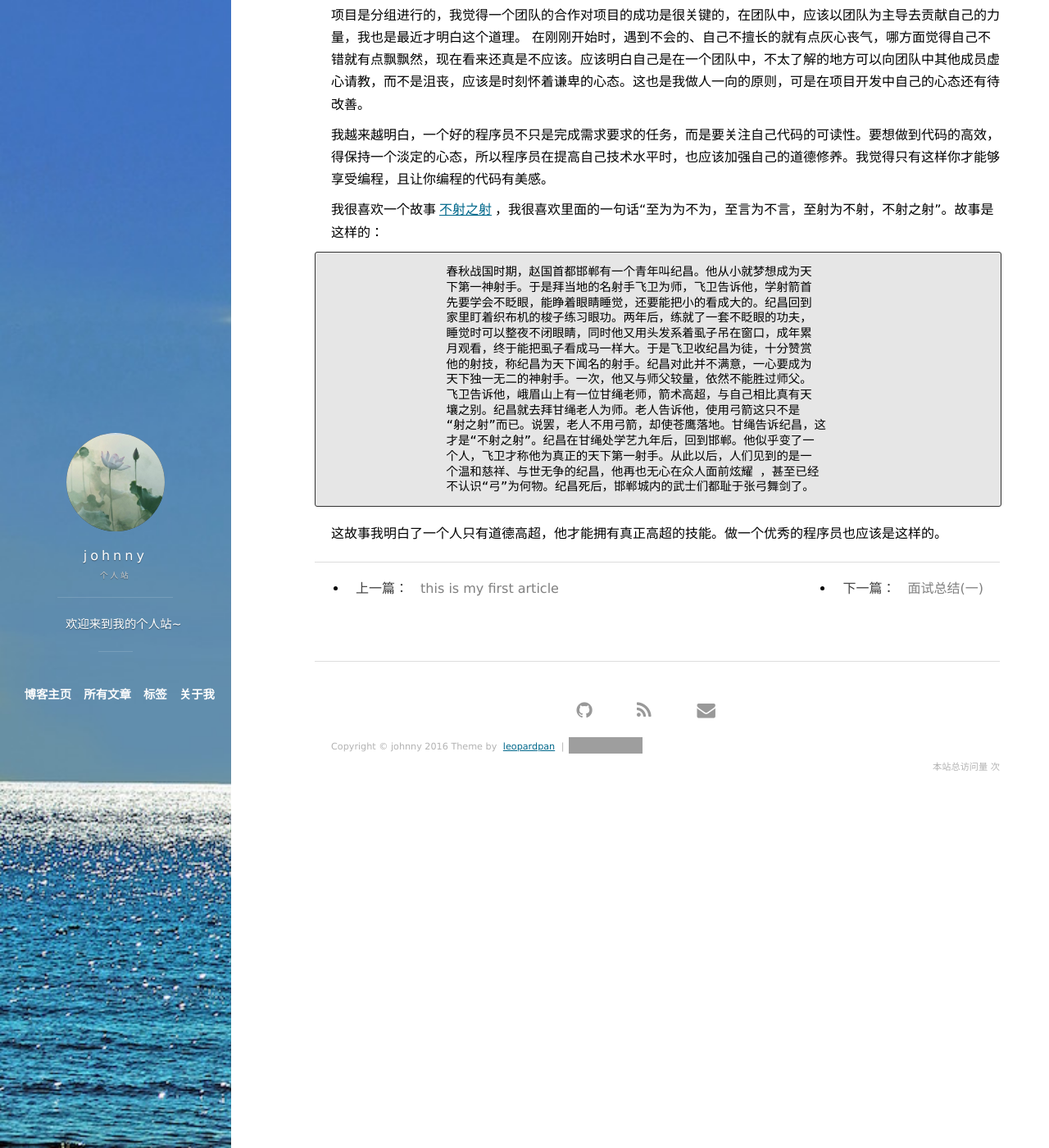
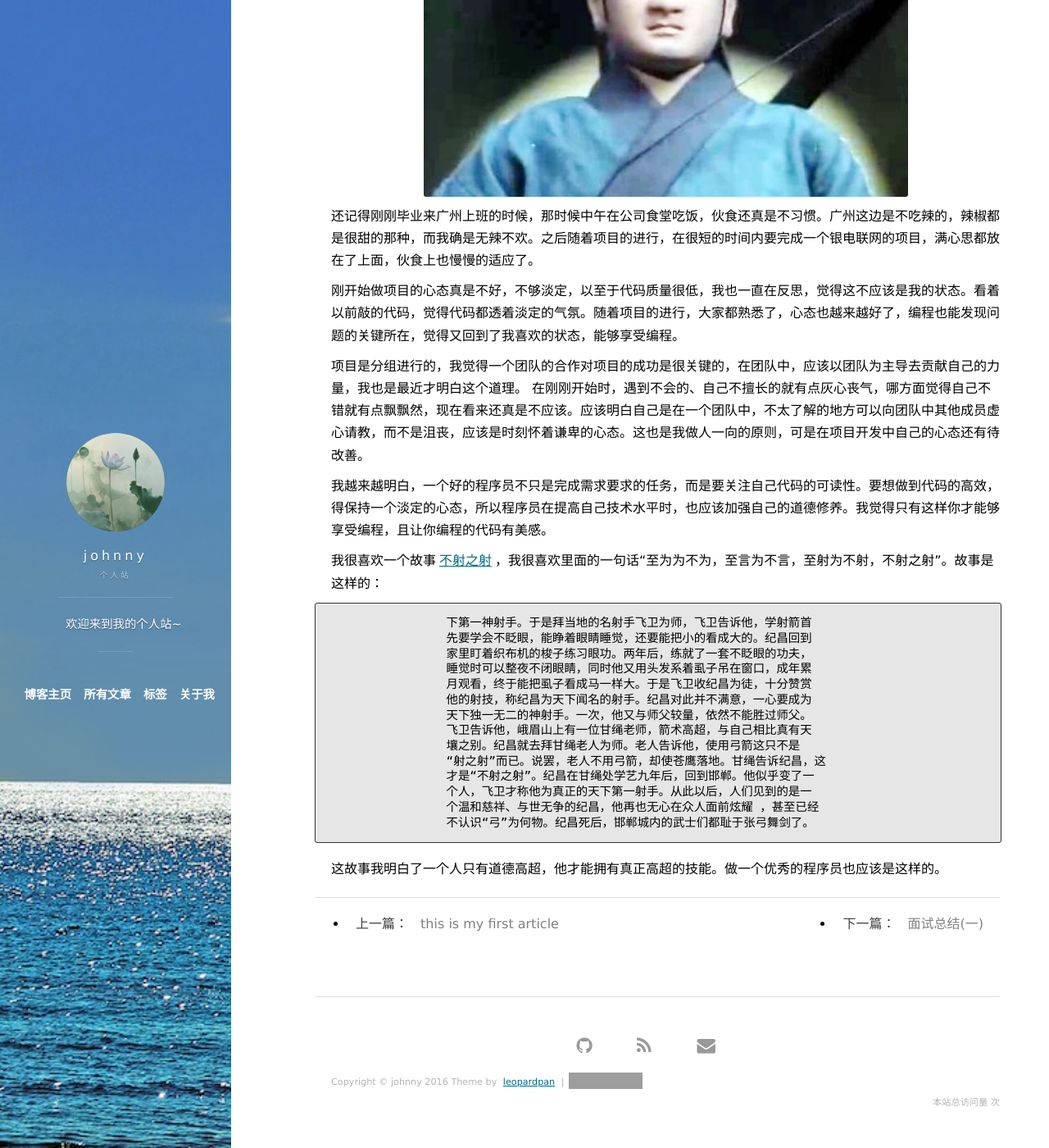
Before and after one commit to woshizhouqiang/woshizhouqiang.github.io, a Jekyll site: the page built from _posts/2016-12-25-编程回顾1.md, in a window 1280 px wide and 1400 px high, scrolled down 411 px. Shown: the whole window at 82% size. Built offline with Jekyll 4.4.1, drawn with Linux system fonts in a browser that asks for light colours; nearby versions of some CDN libraries; comment, search, counter and statistics services are not loaded; grey boxes are pictures that could not be loaded.

Commit message:
添加不射之射的图片

````diff
--- a/_posts/2016-12-25-编程回顾1.md
+++ b/_posts/2016-12-25-编程回顾1.md
@@ -7,6 +7,8 @@ tags: others
 ## 广州（2013-03~2015-04）
 
 ### 广州南天电脑系统有限公司
+
+![不射之射](/images/bushezhishe.jpg)
 
 还记得刚刚毕业来广州上班的时候，那时候中午在公司食堂吃饭，伙食还真是不习惯。广州这边是不吃辣的，辣椒都是很甜的那种，而我确是无辣不欢。之后随着项目的进行，在很短的时间内要完成一个银电联网的项目，满心思都放在了上面，伙食上也慢慢的适应了。
 
@@ -19,8 +21,7 @@ tags: others
 
 我很喜欢一个故事[不射之射](http://www.iqiyi.com/w_19rtajv6cd.html)，我很喜欢里面的一句话“至为为不为，至言为不言，至射为不射，不射之射”。故事是这样的：
 
-```
-            	春秋战国时期，赵国首都邯郸有一个青年叫纪昌。他从小就梦想成为天
+
             	下第一神射手。于是拜当地的名射手飞卫为师，飞卫告诉他，学射箭首
             	先要学会不眨眼，能睁着眼睛睡觉，还要能把小的看成大的。纪昌回到
             	家里盯着织布机的梭子练习眼功。两年后，练就了一套不眨眼的功夫，
@@ -35,6 +36,7 @@ tags: others
             	个人，飞卫才称他为真正的天下第一射手。从此以后，人们见到的是一
             	个温和慈祥、与世无争的纪昌，他再也无心在众人面前炫耀 ，甚至已经
             	不认识“弓”为何物。纪昌死后，邯郸城内的武士们都耻于张弓舞剑了。
-```
+
+
 
 这故事我明白了一个人只有道德高超，他才能拥有真正高超的技能。做一个优秀的程序员也应该是这样的。
````
Also changed, not shown: images/bushezhishe.jpg (added), 1 other file.
